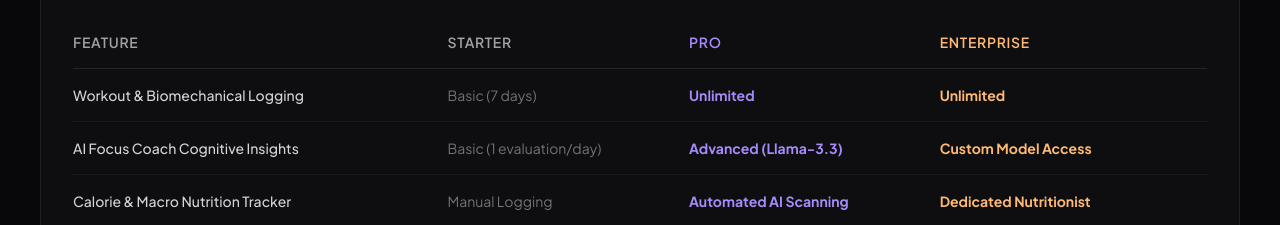
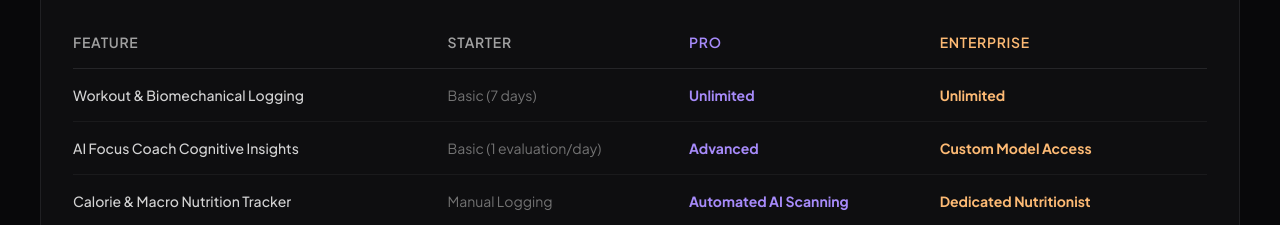
Before and after one commit to param20h/Task-planner, a Next.js app: page /pricing in a window 1280 px wide. Shown: the part 1180-1405 px from the top of the page. Built offline with nearby package versions, Linux system fonts and the light colour scheme; no server answers.

Commit message:
style: remove Llama-3.3 reference from Pro column, keep as Advanced

```diff
--- a/src/app/pricing/page.tsx
+++ b/src/app/pricing/page.tsx
@@ -722,7 +722,7 @@ export default function PricingPage() {
                   <tr>
                     <td className="py-4 font-medium">AI Focus Coach Cognitive Insights</td>
                     <td className="py-4 text-slate-400 dark:text-neutral-500">Basic (1 evaluation/day)</td>
-                    <td className="py-4 font-bold text-[#A78BFA]">Advanced (Llama-3.3)</td>
+                    <td className="py-4 font-bold text-[#A78BFA]">Advanced</td>
                     <td className="py-4 font-bold text-[#FDBA74]">Custom Model Access</td>
                   </tr>
                   <tr>
```
